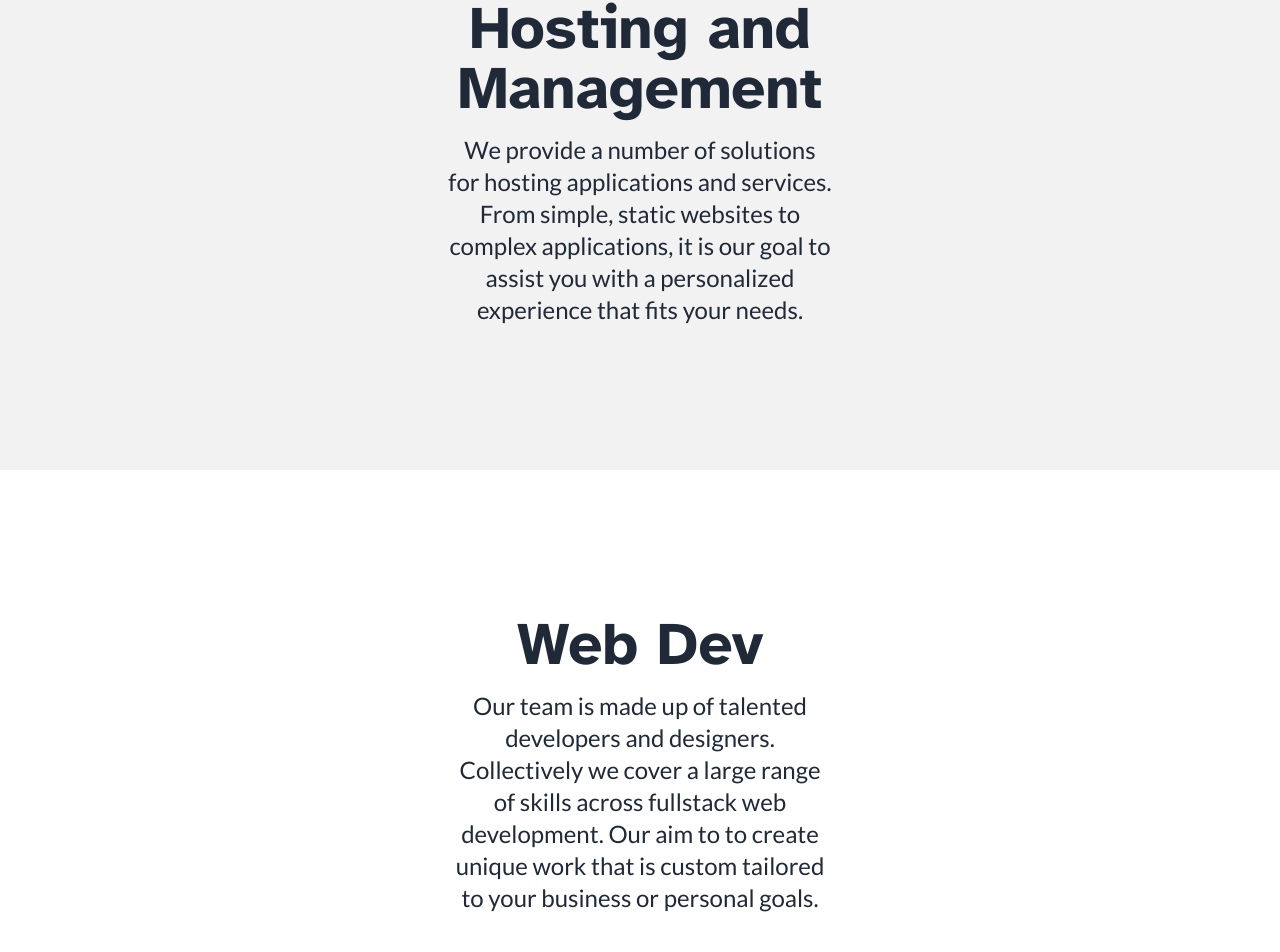
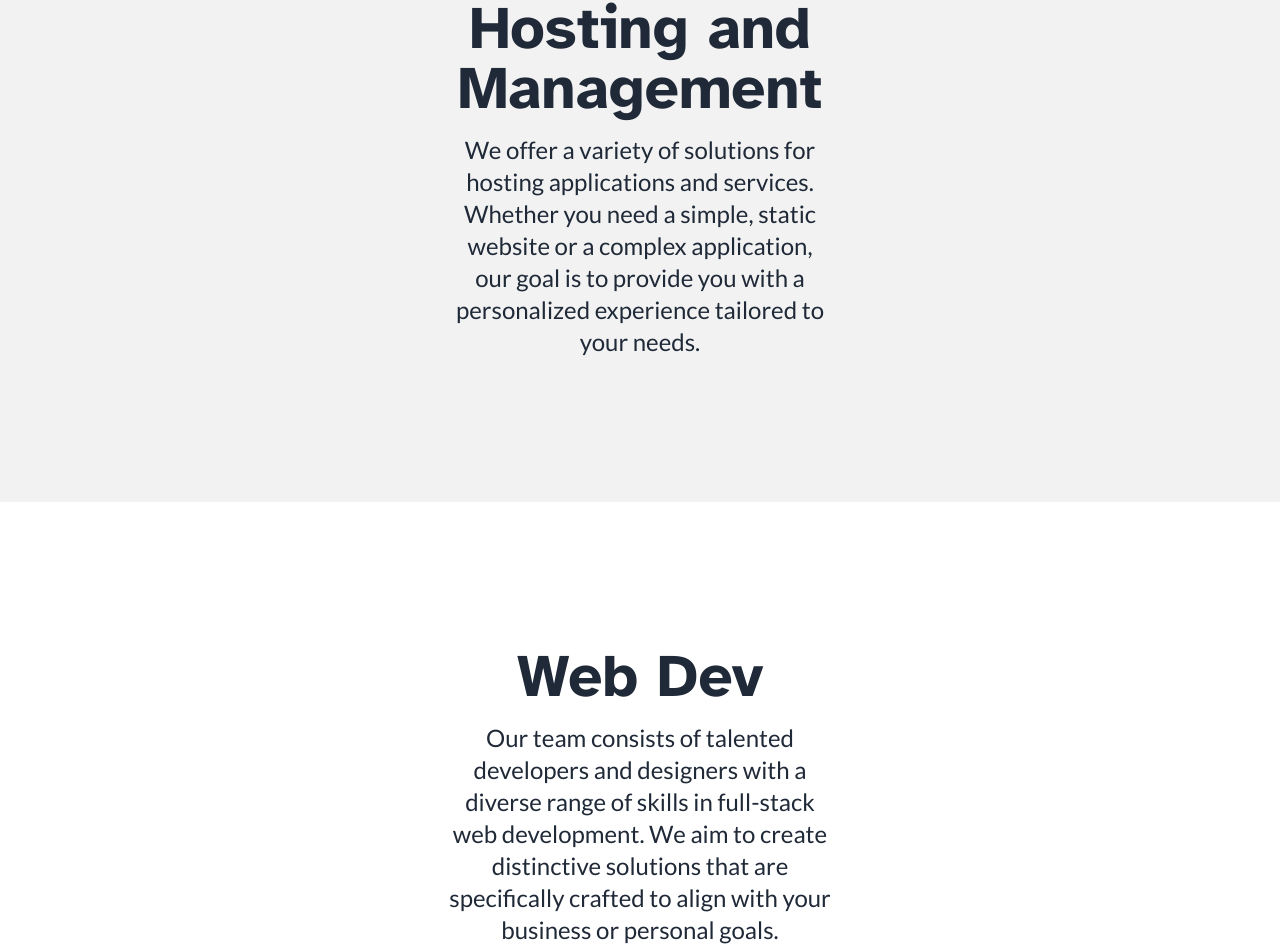
Before and after one commit to AbandonTech/abandontechsite, a Nuxt app: page / in a window 1280 px wide. Shown: the part 786-1738 px from the top of the page. Built offline with nearby package versions, Linux system fonts and the light colour scheme.

Commit message:
improve AboutSection descriptions more
This version is much clearer and less repetitive. This should give potential clients a better idea about what we offer

```diff
--- a/pages/index.vue
+++ b/pages/index.vue
@@ -12,19 +12,18 @@
     const aboutSectionData = {
         hosting: {
             title: "Hosting and Management",
-            description: `We provide a number of solutions for hosting applications and services. From simple, static websites
-            to complex applications, it is our goal to assist you with a personalized experience that fits your needs.`
+            description: `We offer a variety of solutions for hosting applications and services. Whether you need a simple,
+                    static website or a complex application, our goal is to provide you with a personalized experience tailored to your needs.`
         },
         webDev: {
             title: "Web Dev",
-            description: `Our team is made up of talented developers and designers. Collectively we cover a large range of
-                    skills across fullstack web development. Our aim to to create unique work that is custom tailored to
-                    your business or personal goals.`
+            description: `Our team consists of talented developers and designers with a diverse range of skills in full-stack web development.
+                    We aim to create distinctive solutions that are specifically crafted to align with your business or personal goals.`
         },
         other: {
             title: "Anything Else",
-            description: `Our team can also assist in a number of other areas within technology. If you do not see what you
-                    need listed here, please feel free to reach out.`
+            description: `Our expertise go beyond web development and deployments. If you don't
+                    see what you need listed, please reach out to us for personalized assistance.`
         }
     }
 </script>
```
